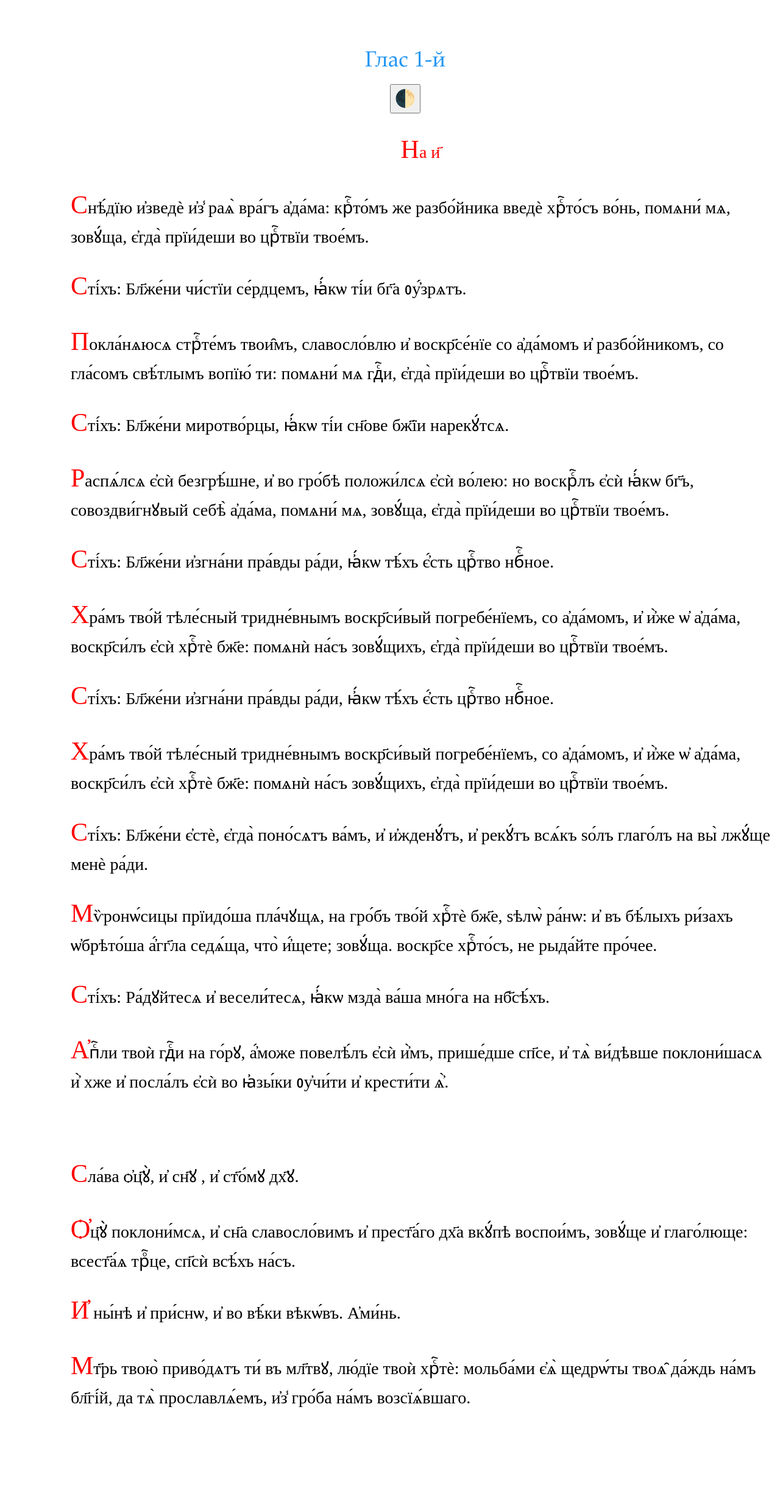
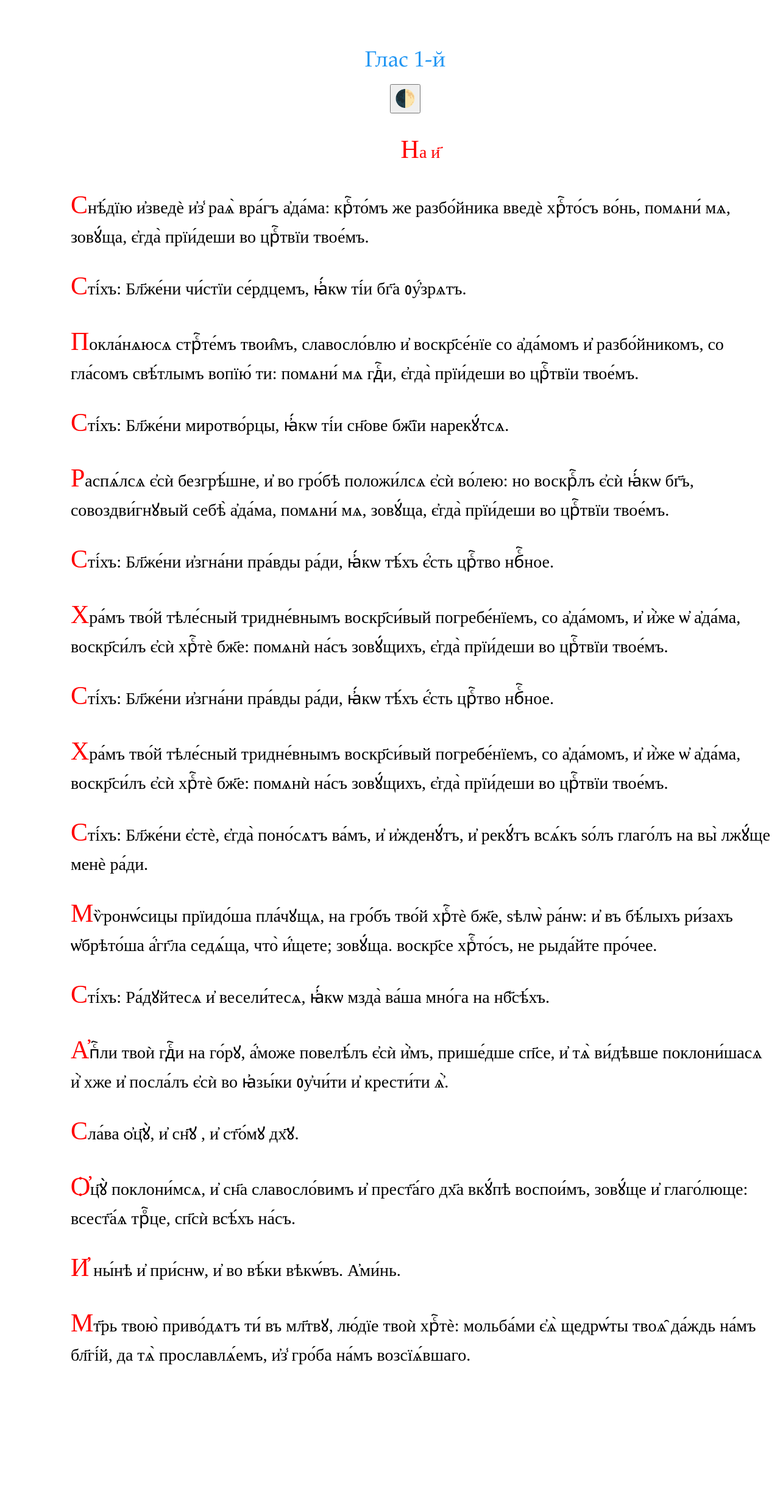
Before and after one commit to markjville/markjville.github.io, a Jekyll site: the page docs/Изобразительная/Гл1.html, which Jekyll copies as it is, in a window 1280 px wide. Shown: the whole page at 61% size. Built offline with Jekyll 4.4.1, drawn with Linux system fonts in a browser that asks for light colours; some web fonts are replaced; comment, search, counter and statistics services are not loaded; after the commit the page ends 2379 px from its top, so only the background shows below that.

Commit message:
Update Гл1.html

```diff
--- a/docs/Изобразительная/Гл1.html
+++ b/docs/Изобразительная/Гл1.html
@@ -99,9 +99,9 @@ p::first-letter {
 є҆сѝ во ꙗ҆зы́ки ᲂу҆чи́ти и҆ крести́ти
 ѧ҆̀. </font>
 </p>
-<p style="margin-left: 0.52in; margin-bottom: 0in"><br/>
 <p style="margin-left: 0.52in; margin-bottom: 0in"><font face="Ponomar Unicode">Сла́ва
-ѻ҆ц҃ꙋ̀, и҆ сн҃ꙋ , и҆ ст҃о́мꙋ дх҃ꙋ. </font></p>
+ѻ҆ц҃ꙋ̀, и҆ сн҃ꙋ , и҆ ст҃о́мꙋ дх҃ꙋ. </font>
+</p>
 <p style="margin-left: 0.52in; margin-bottom: 0in"><font face="Ponomar Unicode">Ѻ҆ц҃ꙋ̀
 поклони́мсѧ, и҆ сн҃а славосло́вимъ и҆
 прест҃а́го дх҃а вкꙋ́пѣ воспои́мъ,
```
